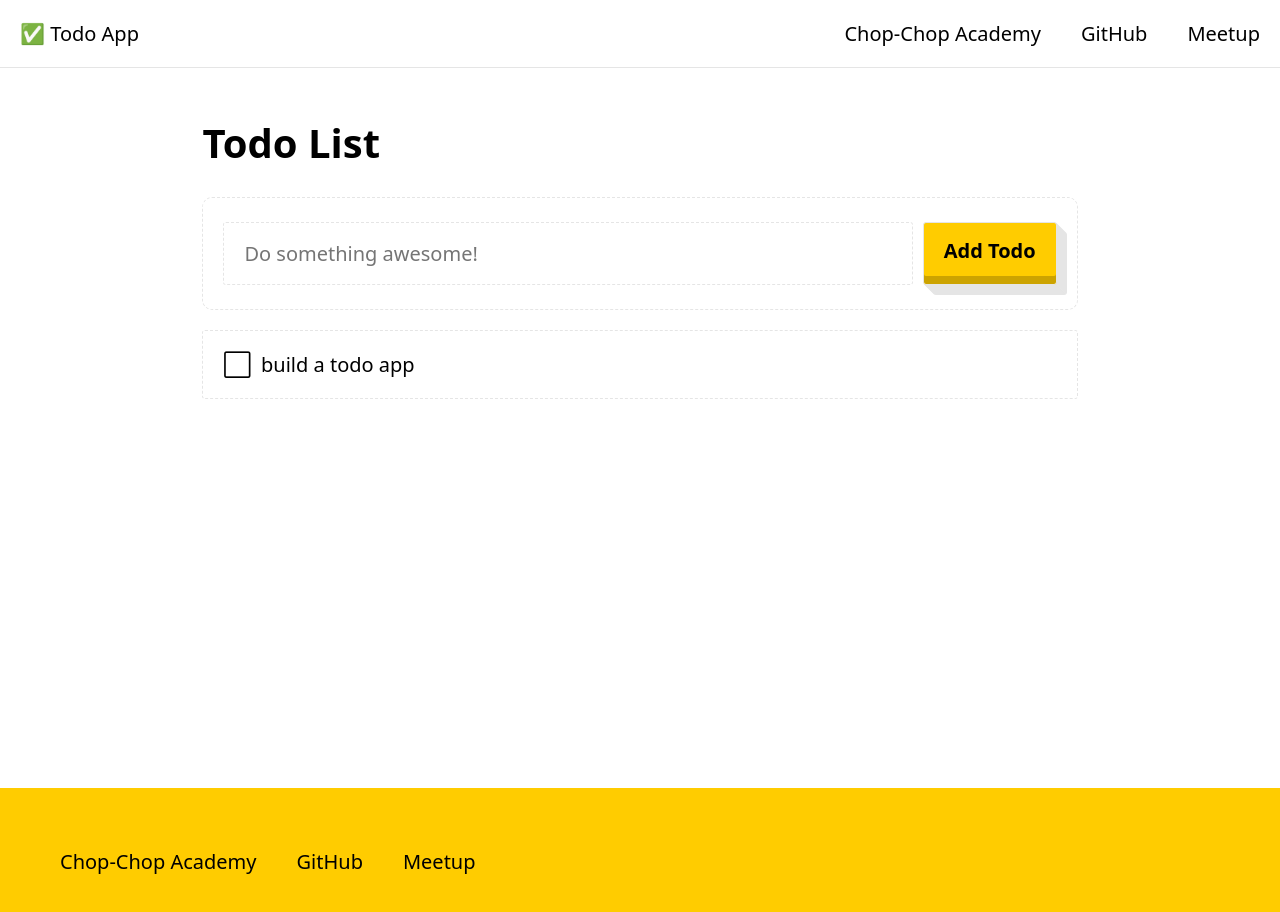
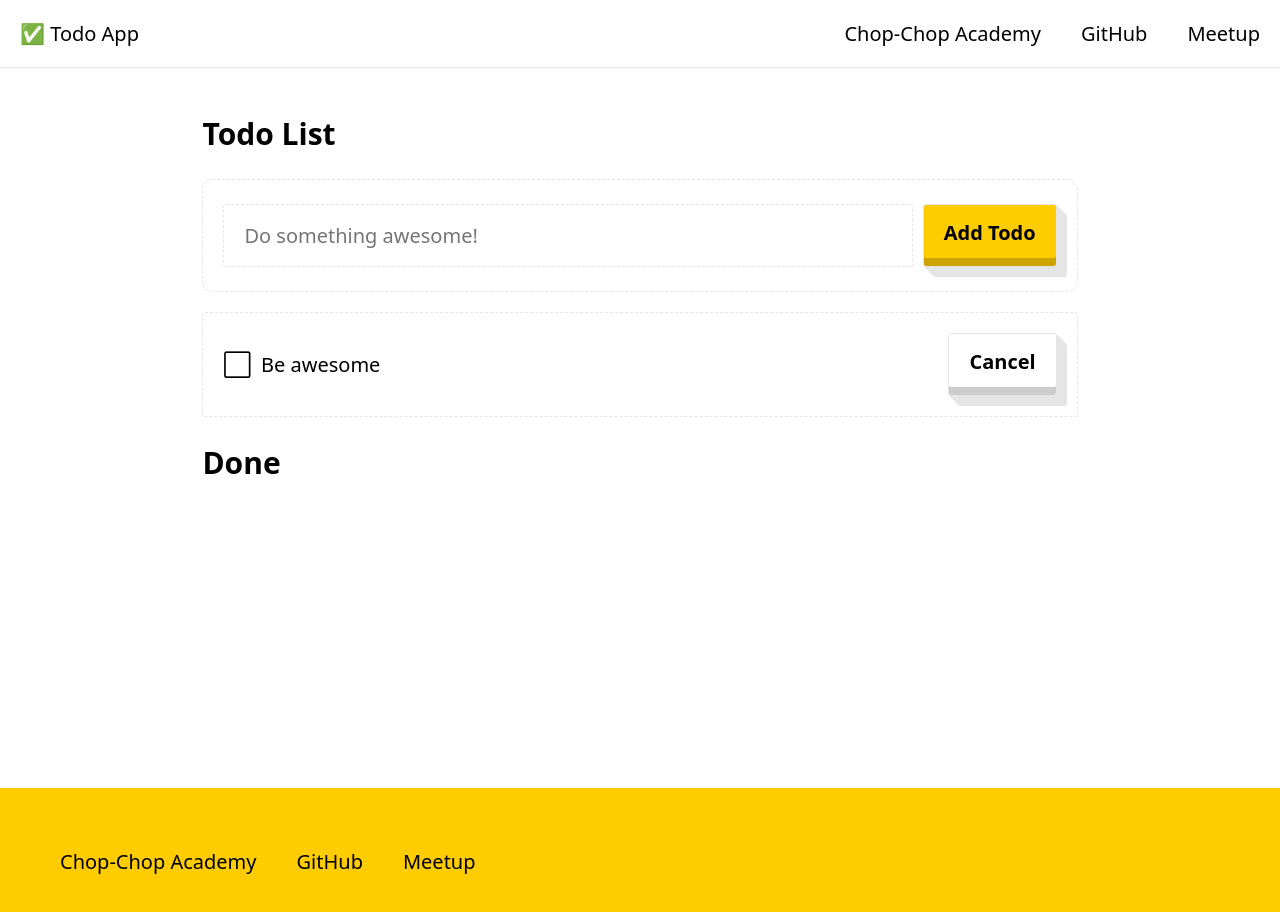
Before and after one commit to ChopChopOrg/academy, a Next.js app in the folder app/: page / in a window 1280 px wide. Shown: the top 912 px of the page. Built offline with nearby package versions, Linux system fonts and the light colour scheme.

Commit message:
Add reducer to index page

```diff
--- a/app/pages/index.jsx
+++ b/app/pages/index.jsx
@@ -1,32 +1,82 @@
 /** @jsx jsx */
 import { jsx } from "@emotion/core";
-import { useState, useCallback } from "react";
+import { useState, useCallback, useReducer } from "react";
 import Head from "next/head";
 
 import {
   PageLayout,
   NewTodoForm,
   TodoList,
+  Todo,
+  Button,
 } from "../src/components";
 
+/**
+ * @template T
+ * @param {Array<T>} xs
+ * @param {number} index
+ */
+function removeByIndex(xs, index) {
+  return xs.filter((_, i) => i !== index);
+}
+
+/**
+ * @param {{
+ *   todo: string[];
+ *   done: string[];
+ * }} state
+ * @param {{
+ *   type: 'add',
+ *   payload: string
+ * } | {
+ *   type: 'complete',
+ *   payload: number
+ * } | {
+ *   type: 'forget',
+ *   payload: number
+ * } | {
+ *   type: 'cancel',
+ *   payload: number
+ * }} action
+ */
+function todoReducer(state, action) {
+  switch (action.type) {
+    case "add":
+      return {
+        ...state,
+        todo: [...state.todo, action.payload],
+      };
+    case "complete":
+      return {
+        todo: removeByIndex(state.todo, action.payload),
+        done: [...state.done, state.todo[action.payload]],
+      };
+    case "cancel":
+      return {
+        ...state,
+        todo: removeByIndex(state.todo, action.payload),
+      };
+    case "forget":
+      return {
+        ...state,
+        done: removeByIndex(state.done, action.payload),
+      };
+    default:
+      throw new Error(
+        `${JSON.stringify(action)} action not handled`
+      );
+  }
+}
+
+const initialState = {
+  todo: ["Be awesome"],
+  done: [],
+};
+
 const Index = () => {
-  const [items, setItems] = useState(["build a todo app"]);
-
-  const handleAdd = useCallback(
-    text => {
-      setItems([...items, text]);
-    },
-    [items]
-  );
-
-  const handleItemClick = useCallback(
-    item => {
-      const copy = [...items];
-      const index = items.indexOf(item);
-      copy.splice(index, 1);
-      setItems(copy);
-    },
-    [items]
+  const [state, dispatch] = useReducer(
+    todoReducer,
+    initialState
   );
 
   return (
@@ -40,12 +90,83 @@ const Index = () => {
         />
       </Head>
       <PageLayout.Margin>
-        <h1>Todo List</h1>
-        <NewTodoForm onAdd={handleAdd} />
-        <TodoList
-          items={items}
-          onItemClick={handleItemClick}
+        <h2>Todo List</h2>
+        <NewTodoForm
+          onAdd={todo => {
+            dispatch({
+              type: "add",
+              payload: todo,
+            });
+          }}
         />
+        <ul css={{ padding: 0 }}>
+          {state.todo.map((todo, i) => (
+            <li
+              // eslint-disable-next-line react/no-array-index-key
+              key={i}
+              css={{
+                listStyle: "none",
+                marginBottom: "0.5em",
+              }}
+            >
+              <Todo
+                onClick={() => {
+                  dispatch({
+                    type: "complete",
+                    payload: i,
+                  });
+                }}
+                actions={
+                  <Button
+                    css={{ backgroundColor: "white" }}
+                    onClick={() => {
+                      dispatch({
+                        type: "cancel",
+                        payload: i,
+                      });
+                    }}
+                  >
+                    Cancel
+                  </Button>
+                }
+              >
+                {todo}
+              </Todo>
+            </li>
+          ))}
+        </ul>
+        <h2>Done</h2>
+        <ul css={{ padding: 0 }}>
+          {state.done.map((todo, i) => (
+            <li
+              // eslint-disable-next-line react/no-array-index-key
+              key={i}
+              css={{
+                listStyle: "none",
+                marginBottom: "0.5em",
+              }}
+            >
+              <Todo
+                isDone
+                actions={
+                  <Button
+                    css={{ backgroundColor: "white" }}
+                    onClick={() => {
+                      dispatch({
+                        type: "forget",
+                        payload: i,
+                      });
+                    }}
+                  >
+                    Forget
+                  </Button>
+                }
+              >
+                {todo}
+              </Todo>
+            </li>
+          ))}
+        </ul>
       </PageLayout.Margin>
     </PageLayout>
   );
```
